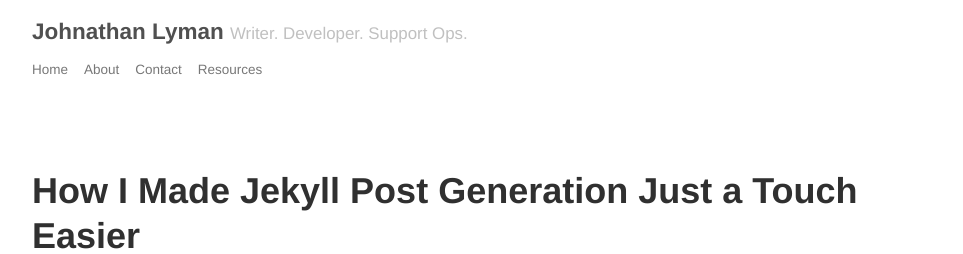
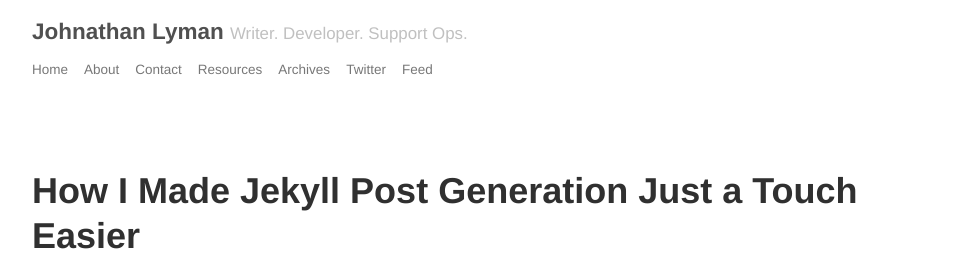
Before and after one commit to jelyman2/jelyman2.github.com, a Jekyll site: the page built from index.html, in a window 1280 px wide and 900 px high. Shown: the top 254 px of the window, without its empty margins (158-1121 px from the left). Built offline with Jekyll 4.4.1, drawn with Linux system fonts in a browser that asks for light colours; the list of posts is cut into pages by our own code.

Commit message:
Added nav links for archive, feed, twitter

```diff
--- a/_layouts/default.html
+++ b/_layouts/default.html
@@ -16,6 +16,9 @@
           <li><a href="/about">About</a></li>
           <li><a href="/contact">Contact</a></li>
           <li><a href="/resources">Resources</a></li>
+          <li><a href="/archives">Archives</a></li>
+          <li><a href="http://twitter.com/theejl">Twitter</a></li>
+          <li><a href="/atom.xml">Feed</a></li>
         </ul>
       </header>
 
```
